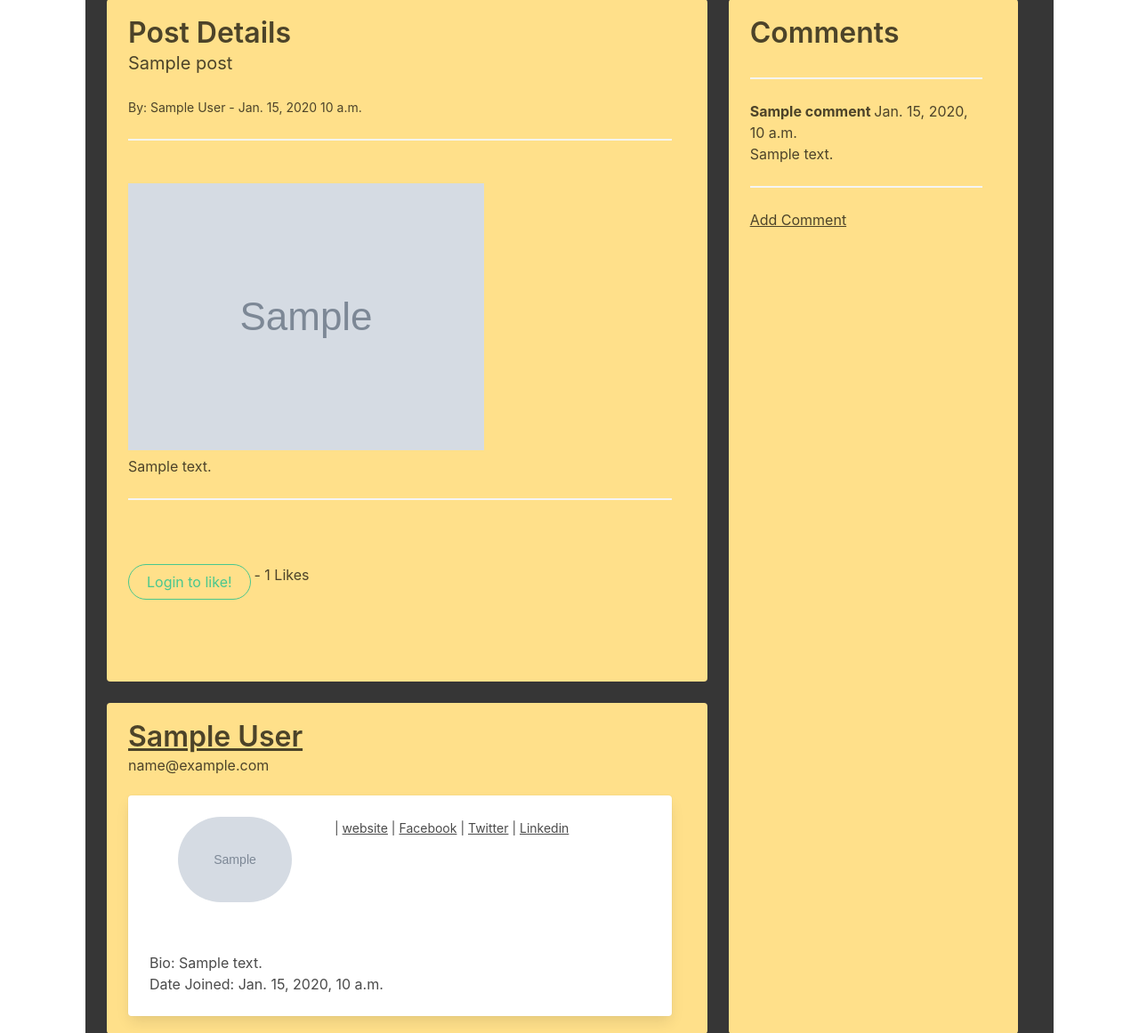
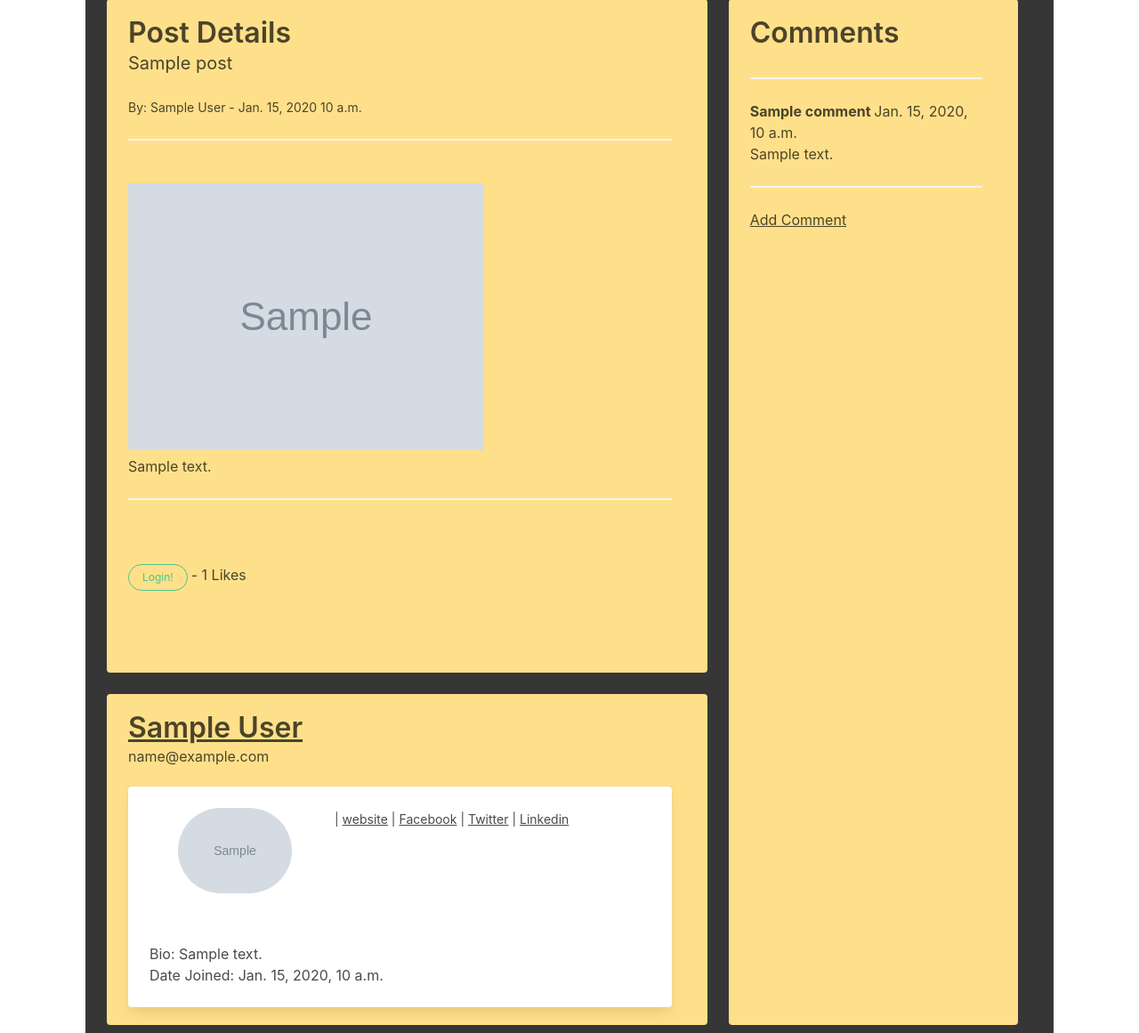
Before and after one commit to Gonzalez32/Newpost, a Django app: page /article/1 in a window 1280 px wide. Shown: the part 239-1400 px from the top of the page at 89% size. Run offline with Django 3.2, Linux system fonts and the light colour scheme; tables that the repository leaves empty hold one stand-in row (values such as "Sample post"); grey boxes marked "Sample" are stand-in pictures; some libraries are stand-ins or nearby versions.

Commit message:
made small changes on details page

```diff
--- a/main_app/templates/article_details.html
+++ b/main_app/templates/article_details.html
@@ -50,8 +50,8 @@
                                 {% endif %}
                             {% else %}
                                 <small>
-                                    <a class="button is-success is-outlined is-rounded" href="{% url 'login' %}">
-                                        Login to like!
+                                    <a class="button is-success is-outlined is-rounded is-small" href="{% url 'login' %}">
+                                        Login!
                                     </a>
                                 </small>
                             {% endif %}
@@ -113,7 +113,7 @@
                         </div>
                       </div>
                       {% else %}
-                        <h3 class="title is-3">Waiting For User To Create Profile...</h3>
+                        <h3 class="title is-3">Waiting For {{ post.author.first_name }} {{ post.author.last_name }} To Create Profile.</h3>
                       {% endif %}
                     </article>
                   </div>
```
